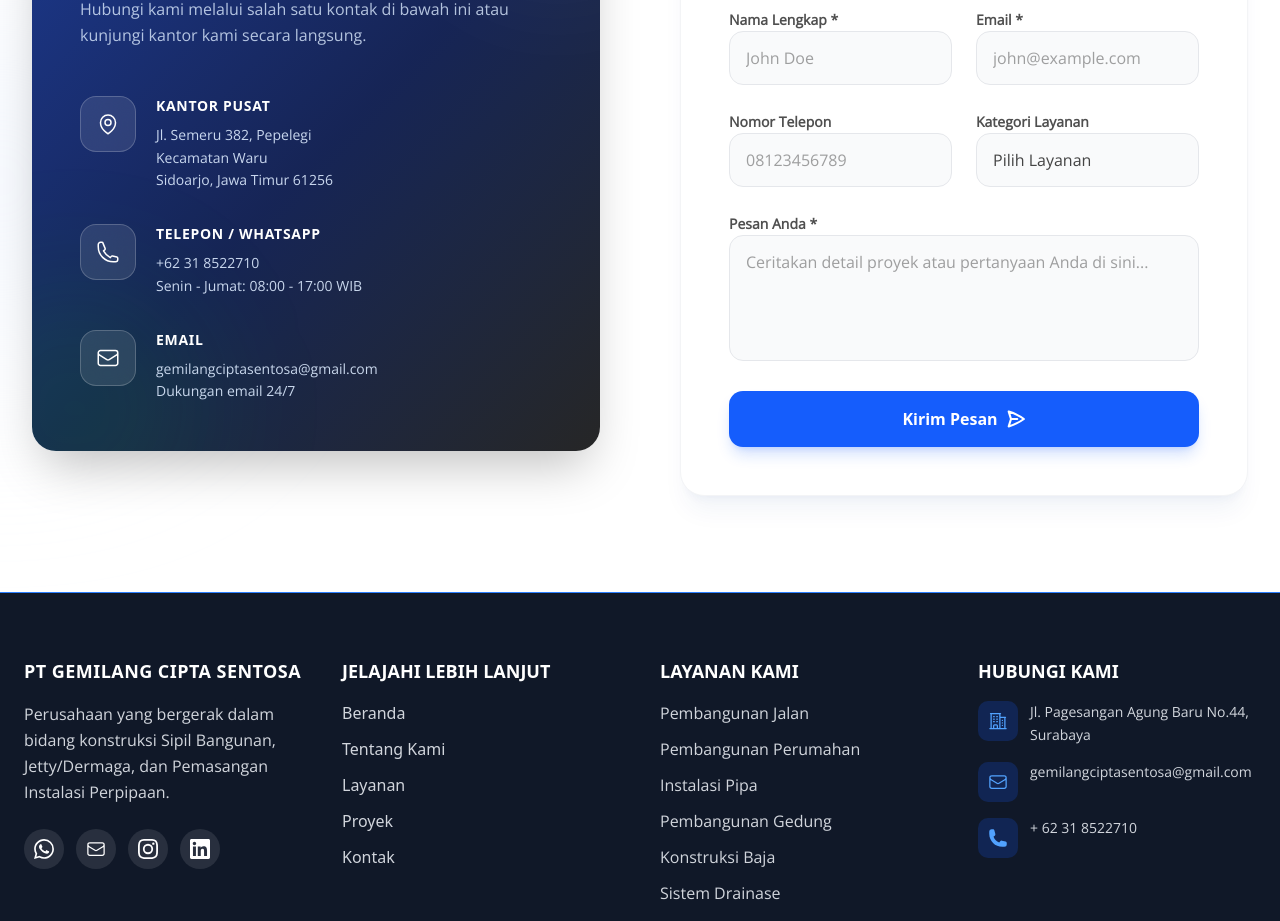
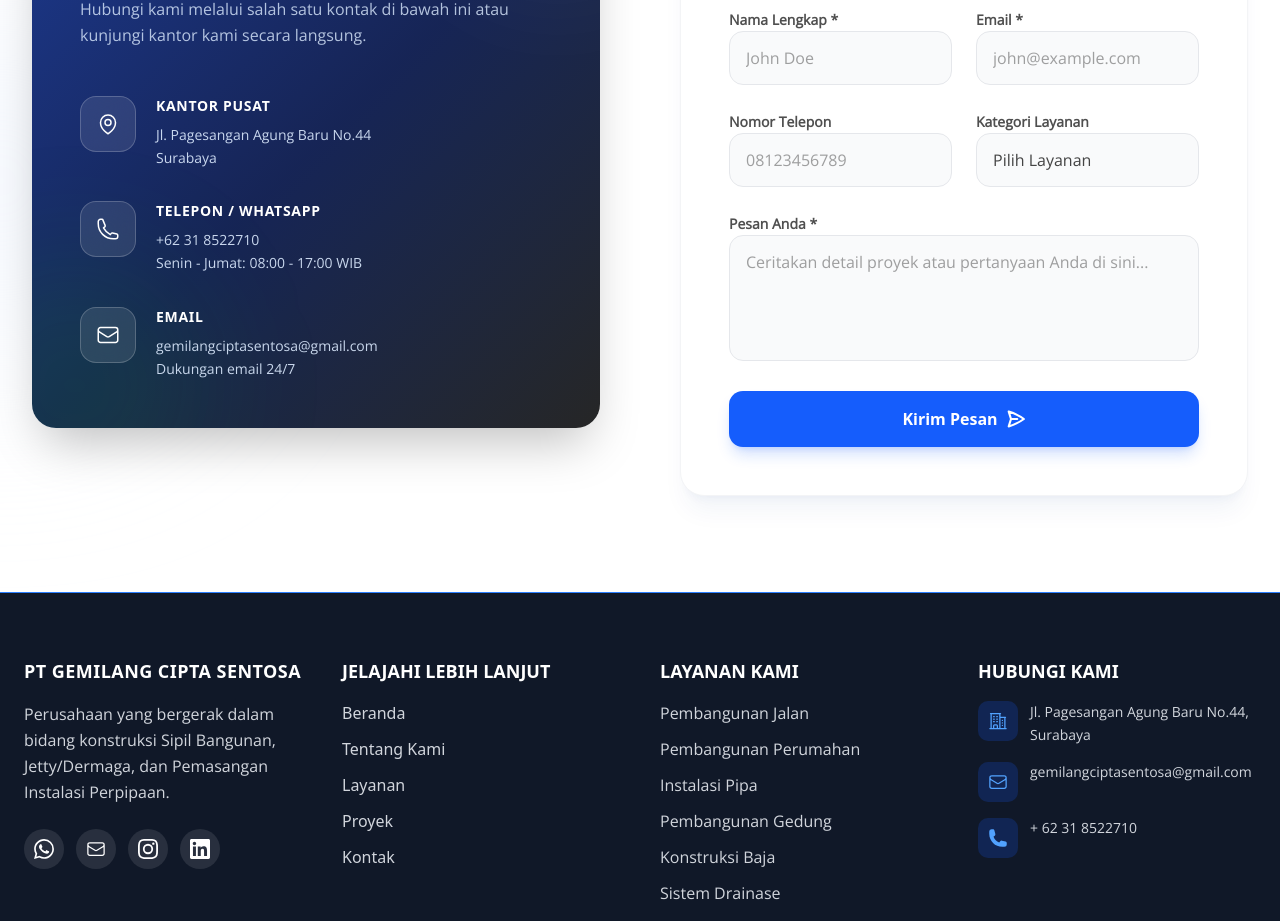
Before and after one commit to ivanexist/gemilang-cs, a Next.js app: page / in a window 1280 px wide. Shown: the part 7620-8541 px from the top of the page. Built offline with nearby package versions, Linux system fonts and the light colour scheme; no server answers.

Commit message:
Map correction

```diff
--- a/src/app/components/contact/ContactMap.tsx
+++ b/src/app/components/contact/ContactMap.tsx
@@ -32,7 +32,7 @@ const ContactMap = () => {
           className="relative w-full h-[500px] rounded-3xl overflow-hidden shadow-2xl shadow-blue-900/10 border border-gray-200 group"
         >
           <iframe
-            src="https://www.google.com/maps/embed?pb=!1m18!1m12!1m3!1d1978.8988636737526!2d112.72314981149488!3d-7.358249679124407!2m3!1f0!2f0!3f0!3m2!1i1024!2i768!4f13.1!3m3!1m2!1s0x2dd7e4d8fb85cdab%3A0xc5cfd3df9bfaf17f!2sPT.%20Gemilang%20Cipta%20Sentosa!5e0!3m2!1sen!2sid!4v1709623126245!5m2!1sen!2sid"
+            src="https://maps.google.com/maps?q=Jl.%20Pagesangan%20Agung%20Baru%20No.44,%20Surabaya&t=&z=15&ie=UTF8&iwloc=&output=embed"
             width="100%"
             height="100%"
             style={{ border: 0, filter: "grayscale(20%) contrast(1.1)" }}
@@ -45,7 +45,7 @@ const ContactMap = () => {
           {/* Floating Location Card Overlay */}
           <div className="absolute bottom-6 left-6 right-6 md:left-10 md:right-auto md:w-96 bg-white/95 backdrop-blur-md p-6 rounded-2xl shadow-2xl border border-white">
             <div className="flex items-start gap-4">
-              <div className="w-12 h-12 rounded-full bg-blue-50 text-blue-600 flex items-center justify-center flex-shrink-0 border border-blue-100">
+               <div className="w-12 h-12 rounded-full bg-blue-50 text-blue-600 flex items-center justify-center flex-shrink-0 border border-blue-100">
                 <svg xmlns="http://www.w3.org/2000/svg" fill="none" viewBox="0 0 24 24" strokeWidth={1.5} stroke="currentColor" className="w-6 h-6">
                   <path strokeLinecap="round" strokeLinejoin="round" d="M15 10.5a3 3 0 1 1-6 0 3 3 0 0 1 6 0Z" />
                   <path strokeLinecap="round" strokeLinejoin="round" d="M19.5 10.5c0 7.142-7.5 11.25-7.5 11.25S4.5 17.642 4.5 10.5a7.5 7.5 0 1 1 15 0Z" />
@@ -54,10 +54,10 @@ const ContactMap = () => {
               <div>
                 <h4 className="text-lg font-bold text-masala-900 font-PlayfairDisplay mb-1">PT Gemilang Cipta Sentosa</h4>
                 <p className="text-sm text-masala-600 font-openSans leading-relaxed mb-4">
-                  Jl. Semeru 382, Pepelegi, Kec. Waru, Kabupaten Sidoarjo, Jawa Timur 61256
+                  Jl. Pagesangan Agung Baru No.44, Surabaya
                 </p>
                 <a
-                  href="https://maps.app.goo.gl/YourGoogleMapsLinkHere"
+                  href="https://maps.google.com/maps?q=Jl.+Pagesangan+Agung+Baru+No.44,+Surabaya"
                   target="_blank"
                   rel="noopener noreferrer"
                   className="inline-flex items-center text-sm font-bold text-blue-600 hover:text-blue-800 transition-colors"
--- a/src/app/components/contact/ContactSection.tsx
+++ b/src/app/components/contact/ContactSection.tsx
@@ -44,9 +44,8 @@ const ContactSection = () => {
                     <div>
                       <h4 className="text-sm font-bold text-white uppercase tracking-wider mb-2">Kantor Pusat</h4>
                       <p className="text-blue-100/90 font-openSans leading-relaxed text-sm">
-                        Jl. Semeru 382, Pepelegi<br />
-                        Kecamatan Waru<br />
-                        Sidoarjo, Jawa Timur 61256
+                        Jl. Pagesangan Agung Baru No.44<br />
+                        Surabaya
                       </p>
                     </div>
                   </div>
```
Also changed, not shown: tsconfig.json (+14 -5 lines).
